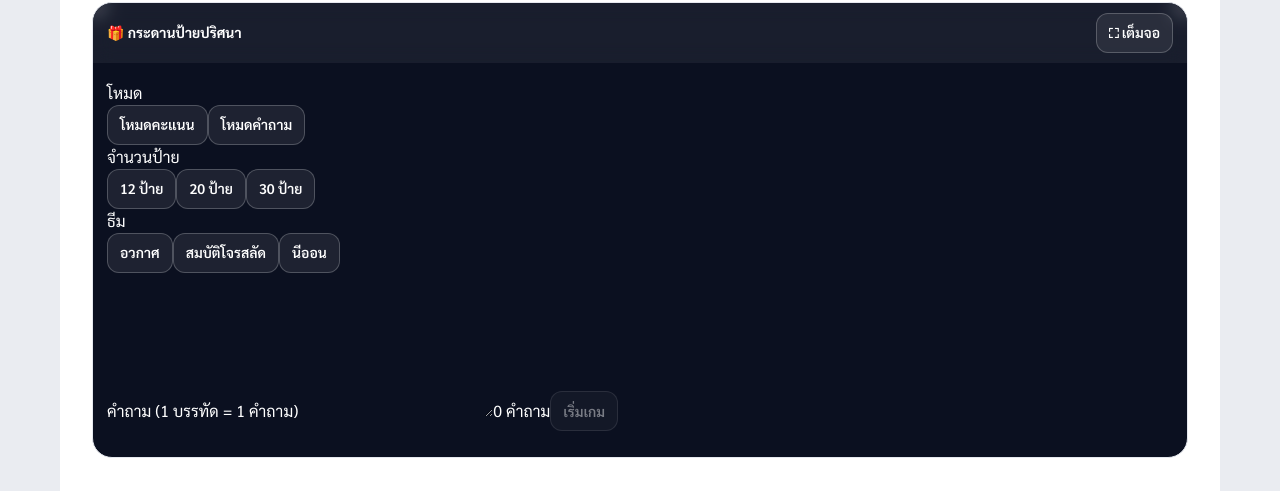
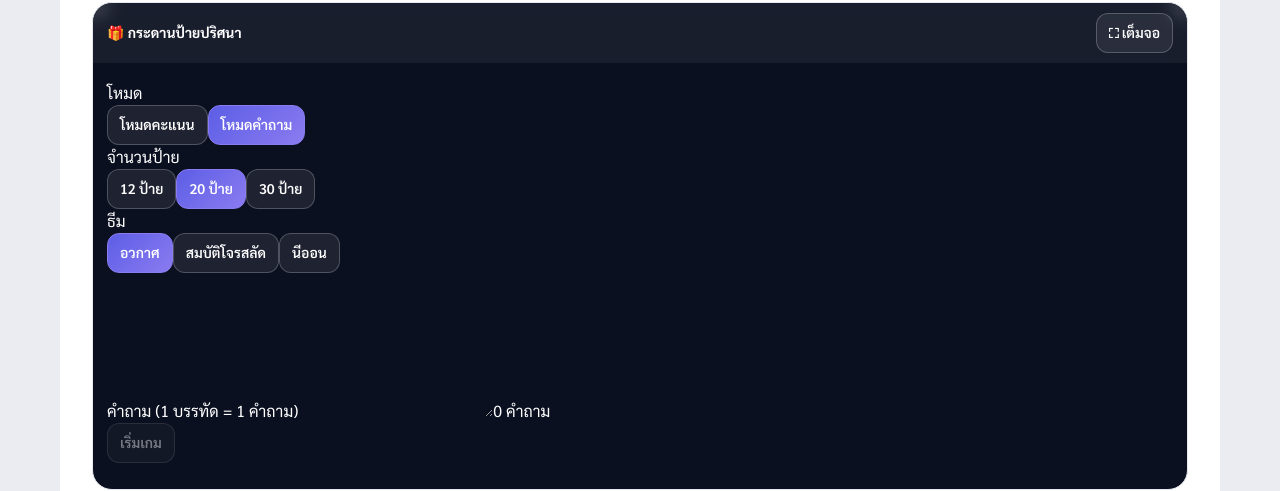
Before and after one commit to makawatpin/khuncool, a Next.js app: page /mystery-board in a window 1280 px wide. Both pictures are taken after a click on the button "โหมดคำถาม". Shown: the part 161-652 px from the top of the page. Built offline with nearby package versions, Linux system fonts and the light colour scheme; no server answers; a web font is replaced by a local one.

Commit message:
fix(mystery-board): address review findings on scaffold

```diff
--- a/app/mystery-board/MysteryBoard.module.css
+++ b/app/mystery-board/MysteryBoard.module.css
@@ -15,8 +15,11 @@
   inset: 0 !important;
   z-index: 2147483646 !important;
   width: 100vw !important;
+  height: 100vh !important;
   height: 100dvh !important;
   border-radius: 0 !important;
+  overflow: auto !important;
+  overscroll-behavior: contain;
 }
 
 .bar {
@@ -57,6 +60,11 @@
   cursor: not-allowed;
 }
 
+.iconBtn[aria-pressed="true"] {
+  border-color: #8b7bf0;
+  background: linear-gradient(135deg, #5c5ee6, #8b7bf0);
+}
+
 .body {
   padding: 18px 14px 26px;
 }
--- a/app/mystery-board/MysteryBoardApp.tsx
+++ b/app/mystery-board/MysteryBoardApp.tsx
@@ -110,9 +110,12 @@ export default function MysteryBoardApp() {
         </fieldset>
 
         {settings.mode === "question" && (
-          <label>
-            <span>คำถาม (1 บรรทัด = 1 คำถาม)</span>
+          <div>
+            <label htmlFor="mystery-board-questions">
+              คำถาม (1 บรรทัด = 1 คำถาม)
+            </label>
             <textarea
+              id="mystery-board-questions"
               rows={6}
               value={questionText}
               onChange={(e) => {
@@ -121,8 +124,8 @@ export default function MysteryBoardApp() {
                 setSettings((s) => ({ ...s, questions: parseQuestions(next) }));
               }}
             />
-            <span>{questions.length} คำถาม</span>
-          </label>
+            <span aria-live="polite">{questions.length} คำถาม</span>
+          </div>
         )}
 
         <button type="button" className={styles.iconBtn} disabled={!canStart}>
--- a/app/mystery-board/boardModel.ts
+++ b/app/mystery-board/boardModel.ts
@@ -73,7 +73,10 @@ export function loadSettings(): Settings {
         parsed.theme === "treasure" || parsed.theme === "neon"
           ? parsed.theme
           : "space",
-      soundOn: parsed.soundOn !== false,
+      soundOn:
+        typeof parsed.soundOn === "boolean"
+          ? parsed.soundOn
+          : DEFAULT_SETTINGS.soundOn,
       questions: Array.isArray(parsed.questions)
         ? parsed.questions.filter((q): q is string => typeof q === "string")
         : [],
```
